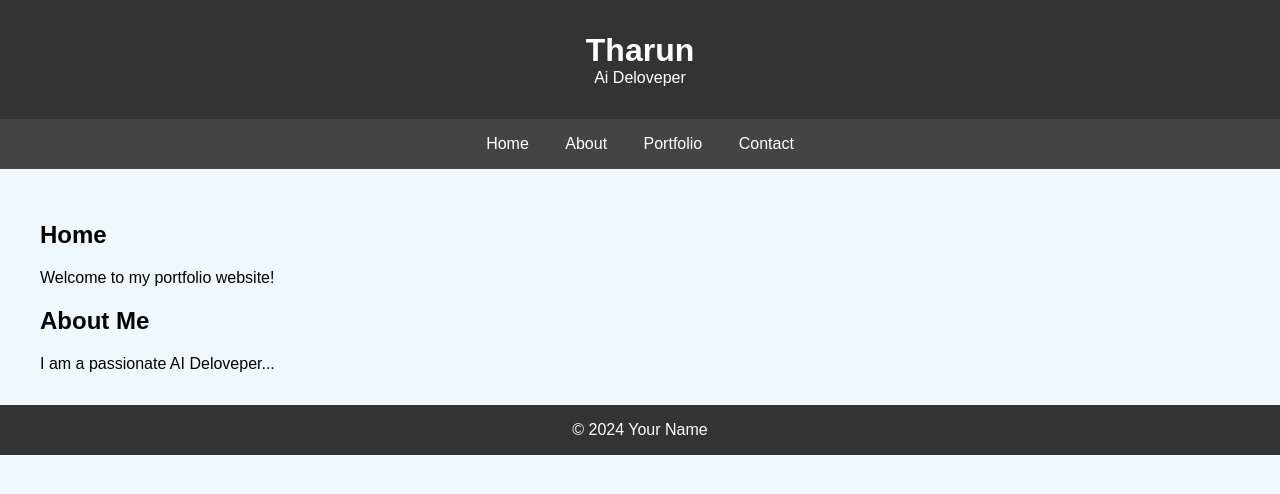
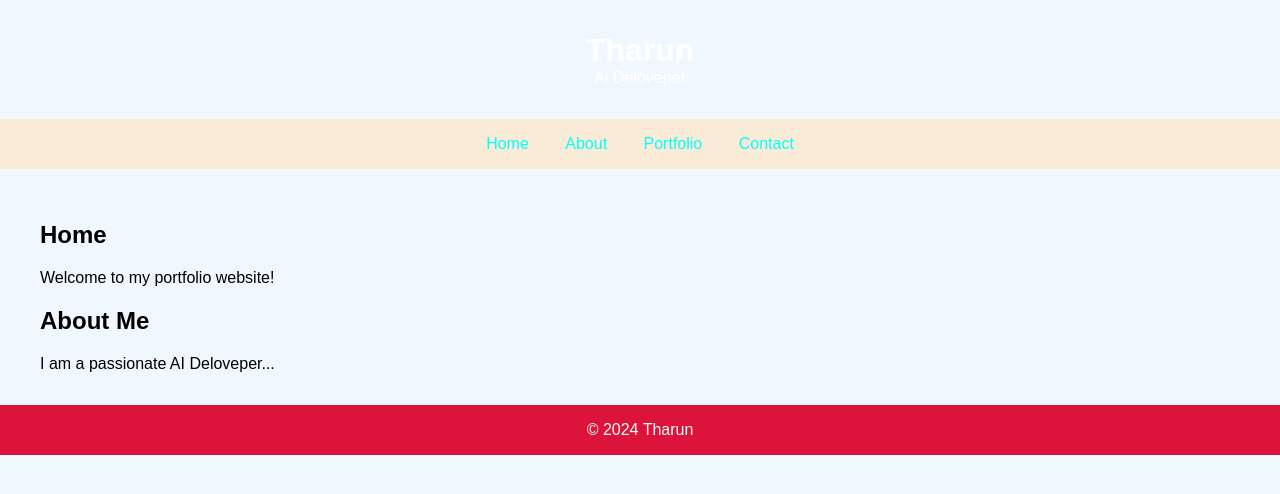
Before and after one commit to Tharun-Exe/portfolio, a plain HTML site: page index.html in a window 1280 px wide. Drawn offline with Linux system fonts and the light colour scheme.

Commit message:
Update index.html

```diff
--- a/index.html
+++ b/index.html
@@ -14,7 +14,7 @@
             background-color: #f0f8ff;
         }
         header {
-            background-color: #333;
+            background-color: #F0F8FF;
             color: #fff;
             text-align: center;
             padding: 2rem 0;
@@ -24,13 +24,13 @@
             font-size: 2rem;
         }
         nav {
-            background-color: #444;
+            background-color: #FAEBD7;
             text-align: center;
             padding: 1rem 0;
         }
 
         nav a {
-            color: #fff;
+            color: #00ffff;
             text-decoration: none;
             margin: 0 1rem;
         }
@@ -42,7 +42,7 @@
         }
 
         footer {
-            background-color: #333;
+            background-color: #DC143C;
             color: #fff;
             text-align: center;
             padding: 1rem 0;
@@ -79,7 +79,7 @@
     </div>
 
     <footer>
-        © 2024 Your Name
+        © 2024 Tharun
     </footer>
 </body>
 </html>
```
